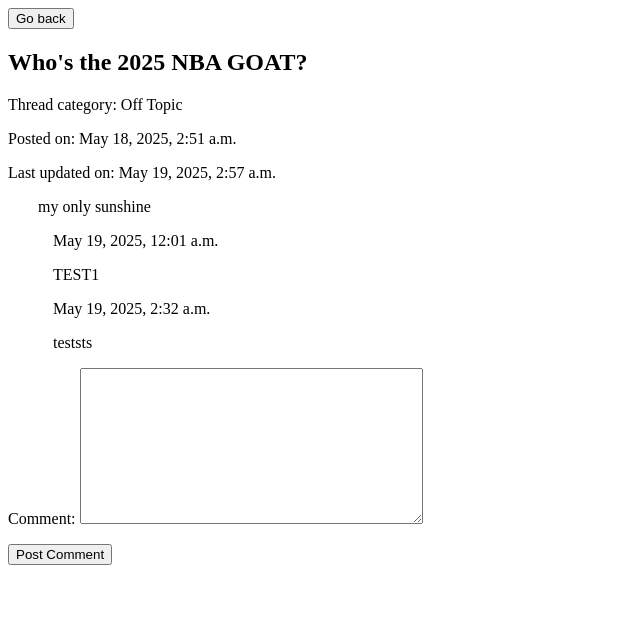
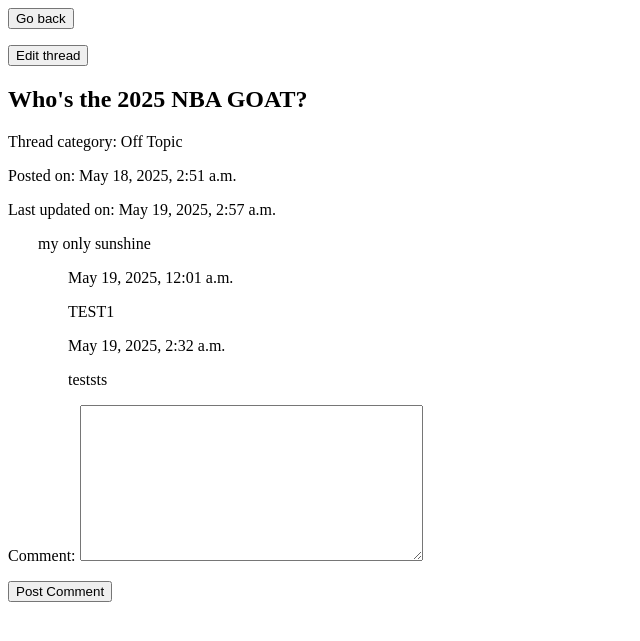
Before and after one commit to ghost-ily/hobbysite-F-6, a Django app: page /forum/threads/3 in a window 1280 px wide. Shown: the top 641 px of the page, without its empty margins (0-640 px from the left). Run offline with Django 5.2, Linux system fonts and the light colour scheme; data comes from the database, SQL or seed files in the repository; both versions use the stored data as it was after the commit.

Commit message:
Added EditPostView and proper functionality.

```diff
--- a/forum/templates/post_detail.html
+++ b/forum/templates/post_detail.html
@@ -2,7 +2,12 @@
 
 {% block content %}
 
-	<p> <a href="{% url 'forum:post_list' %}"> <button type="button"> Go back </button> </a> </p>
+	<p>
+		<a href="{% url 'forum:post_list' %}"> <button type="button"> Go back </button> </a>
+	</p>
+	<p>
+		<a href="{% url 'forum:post_edit' thread.pk %}"> <button type="button"> Edit thread </button> </a>
+	</p>
 
 	<h2>{{thread.title}}</h2>
 
@@ -16,9 +21,9 @@
 
 	{% for comment in thread.comments.all %}
 
-	<p style="text-indent:45px">{{comment.createdOn}}</p>
+	<p style="text-indent:60px">{{comment.createdOn}}</p>
 
-	<p style="text-indent:45px">{{comment.entry}}</p>
+	<p style="text-indent:60px">{{comment.entry}}</p>
 
 	{% endfor %}
 
--- a/forum/templates/post_form.html
+++ b/forum/templates/post_edit.html
@@ -4,6 +4,6 @@
 	<form method="post">
 		{% csrf_token %}
 		{{ form.as_p }}
-		<input type="submit" value="Create Post">
+		<input type="submit" value="Save edits">
 	</form>
 {% endblock %}
--- a/forum/urls.py
+++ b/forum/urls.py
@@ -1,11 +1,12 @@
 from django.urls import path
 
-from .views import PostListView, PostDetailView, CreateThreadView
+from .views import PostListView, PostDetailView, CreateThreadView, EditThreadView
 
 urlpatterns = [
     path('forum/threads', PostListView.as_view(), name='post_list'),
     path('forum/threads/<int:pk>', PostDetailView.as_view(), name='post_detail'),
-    path('forum/threads/add', CreateThreadView.as_view(), name='post_form')
+    path('forum/threads/add', CreateThreadView.as_view(), name='post_form'),
+    path('forum/threads/<int:pk>/edit', EditThreadView.as_view(), name='post_edit')
 ]
 
 app_name='forum'
--- a/forum/views.py
+++ b/forum/views.py
@@ -1,6 +1,6 @@
 from django.views.generic.list import ListView
 from django.views.generic.detail import DetailView
-from django.views.generic.edit import CreateView
+from django.views.generic.edit import CreateView, UpdateView
 from django.shortcuts import render, redirect
 from django.urls import reverse_lazy
 from .models import ThreadCategory, Thread, Comment
@@ -37,3 +37,23 @@ class PostDetailView(DetailView):
             comment.save()
         success_url = reverse_lazy("forum:post_detail", kwargs={'pk':thread_pk})
         return redirect(success_url)
+
+
+class EditThreadView(UpdateView):
+    model = Thread
+    form_class = ThreadForm
+    success_url = 'forum:post_list'
+    template_name = 'post_edit.html'
+
+    def get_context_data(self, **kwargs):
+        context = super().get_context_data(**kwargs)
+        context['form'] = ThreadForm()
+        self.pk = self.kwargs['pk']
+        return context
+
+    def form_valid(self, form):
+        pk = self.kwargs['pk']
+        form.instance.thread = Thread.objects.get(pk=pk)
+        form.save()
+        success_url = reverse_lazy("forum:post_detail", kwargs={'pk': pk})
+        return redirect(success_url)
```
Also changed, not shown: db.sqlite3.
